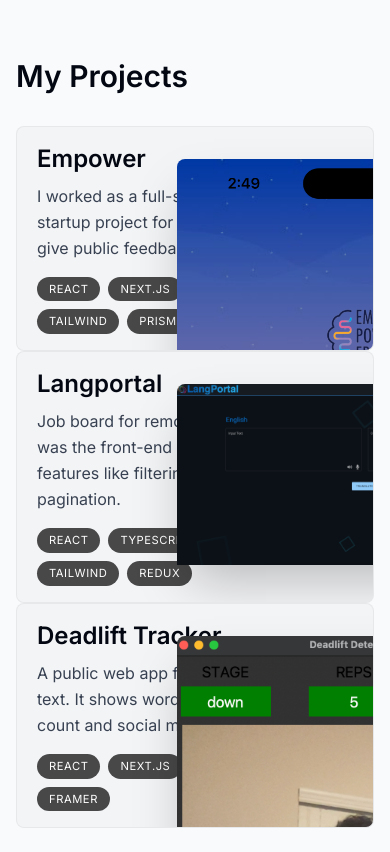
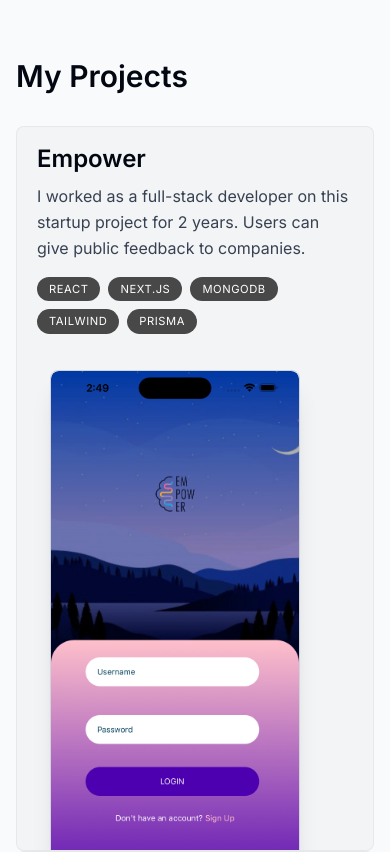
Before and after one commit to JoshuaM195/Portfolio3.0, a Next.js app: page / in a window 390 px wide. Shown: the part 1460-2312 px from the top of the page. Built offline with nearby package versions, Linux system fonts and the light colour scheme.

Commit message:
fixed image positions

```diff
--- a/src/components/projects.tsx
+++ b/src/components/projects.tsx
@@ -1,7 +1,9 @@
+"use client";
 import React from "react";
 import SectionHeading from "./section-heading";
 import { projectsData } from "@/lib/data";
 import Image from "next/image";
+import { motion } from "framer-motion";
 
 export default function Projects() {
   return (
@@ -10,7 +12,11 @@ export default function Projects() {
       <div>
         {projectsData.map((project, index) => (
           <React.Fragment key={index}>
-            <Project {...project} />
+            {index === 1 ? (
+              <ComputerProject {...project} />
+            ) : (
+              <PhoneProject {...project} />
+            )}
           </React.Fragment>
         ))}
       </div>
@@ -18,9 +24,44 @@ export default function Projects() {
   );
 }
 
-type ProjectProps = (typeof projectsData)[number];
+type ProjectProps = typeof projectsData[number];
 
-function Project({ title, description, tags, imageUrl }: ProjectProps) {
+function PhoneProject({ title, description, tags, imageUrl }: ProjectProps) {
+  return (
+    <section className="bg-gray-100 max-w-[42rem] border border-black/5 rounded-lg overflow-hidden sm:pr-8 relative">
+      <div className="py-4 px-5 sm:pl-10 sm:pr-2 sm:pt-10 sm:max-w-[50%] flex flex-col h-full sm:group-even:ml-[18rem]">
+        <h3 className="text-2xl font-semibold">{title}</h3>
+        <p className="mt-2 leading-relaxed text-gray-700">{description}</p>
+        <ul className="flex flex-wrap mt-4 gap-2 sm:mt-auto">
+          {tags.map((tag, index) => (
+            <li
+              className="bg-black/[0.7] px-3 py-1 text-[0.7rem] uppercase tracking-wider text-white rounded-full dark:text-white/70"
+              key={index}
+            >
+              {tag}
+            </li>
+          ))}
+        </ul>
+      </div>
+      <motion.div
+        className="relative w-[250px] h-[500px] mx-auto md:mx-0 md:absolute right-5 top-5 md:w-[300px] md:h-[600px] bg-white border border-gray-300 rounded-lg shadow-xl overflow-hidden"
+        whileHover={{ y: -190 }} // Adjust this value as needed to control how much the frame moves up
+        transition={{ duration: 0.3, ease: "easeInOut" }}
+      >
+        <div className="absolute top-0 left-0 right-0 h-5 bg-gray-200 rounded-t-lg"></div>
+
+        <Image
+          src={imageUrl}
+          alt="Project I worked on"
+          quality={95}
+          className="absolute rounded-t-lg shadow-2xl"
+        />
+      </motion.div>
+    </section>
+  );
+}
+
+function ComputerProject({ title, description, tags, imageUrl }: ProjectProps) {
   return (
     <section className="bg-gray-100 max-w-[42rem] border border-black/5 rounded-lg overflow-hidden sm:pr-8 relative">
       <div className="py-4 px-5 sm:pl-10 sm:pr-2 sm:pt-10 sm:max-w-[50%] flex flex-col h-full sm:group-even:ml-[18rem]">
@@ -41,7 +82,18 @@ function Project({ title, description, tags, imageUrl }: ProjectProps) {
         src={imageUrl}
         alt="Project I worked on"
         quality={95}
-        className="absolute top-8 -right-40 w-[28.25rem] rounded-t-lg shadow-2xl"
+        className="absolute hidden sm:block top-8 -right-40 w-[28.25rem] rounded-t-lg shadow-2xl
+          transition
+          group-hover:scale-[1.04]
+          group-hover:-translate-x-3
+          group-hover:translate-y-3
+          group-hover:-rotate-2
+
+          group-even:group-hover:translate-x-3
+          group-even:group-hover:translate-y-3
+          group-even:group-hover:rotate-2
+
+          group-even:right-[initial] group-even:-left-40"
       />
     </section>
   );
```
